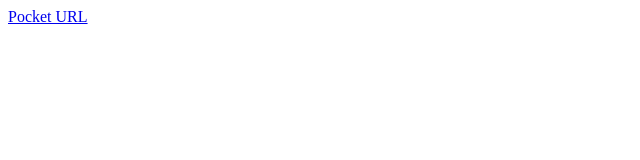
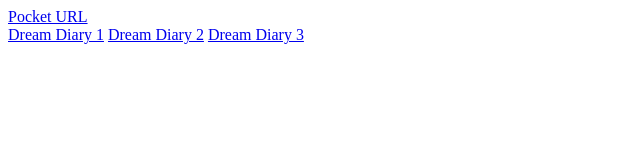
Before and after one commit to surojmaharjan0/projectimages, a plain HTML site: page index.html in a window 1280 px wide. Shown: the whole page, without its empty margins (0-640 px from the left). Drawn offline with Linux system fonts and the light colour scheme.

Commit message:
Dream Diary Images

```diff
--- a/index.html
+++ b/index.html
@@ -6,6 +6,9 @@
 	<title>Project Images</title>
 </head>
 <body>
-	<a href="images/pocketurl.PNG">Pocket URL</a>
+	<a href="images/pocketurl.PNG">Pocket URL</a> <br>
+	<a href="images/dd1.PNG">Dream Diary 1</a>
+	<a href="images/dd2.PNG">Dream Diary 2</a>
+	<a href="images/dd3.PNG">Dream Diary 3</a>
 </body>
 </html>
```
Also changed, not shown: images/dd1.PNG (added), images/dd2.PNG (added), images/dd3.PNG (added).
